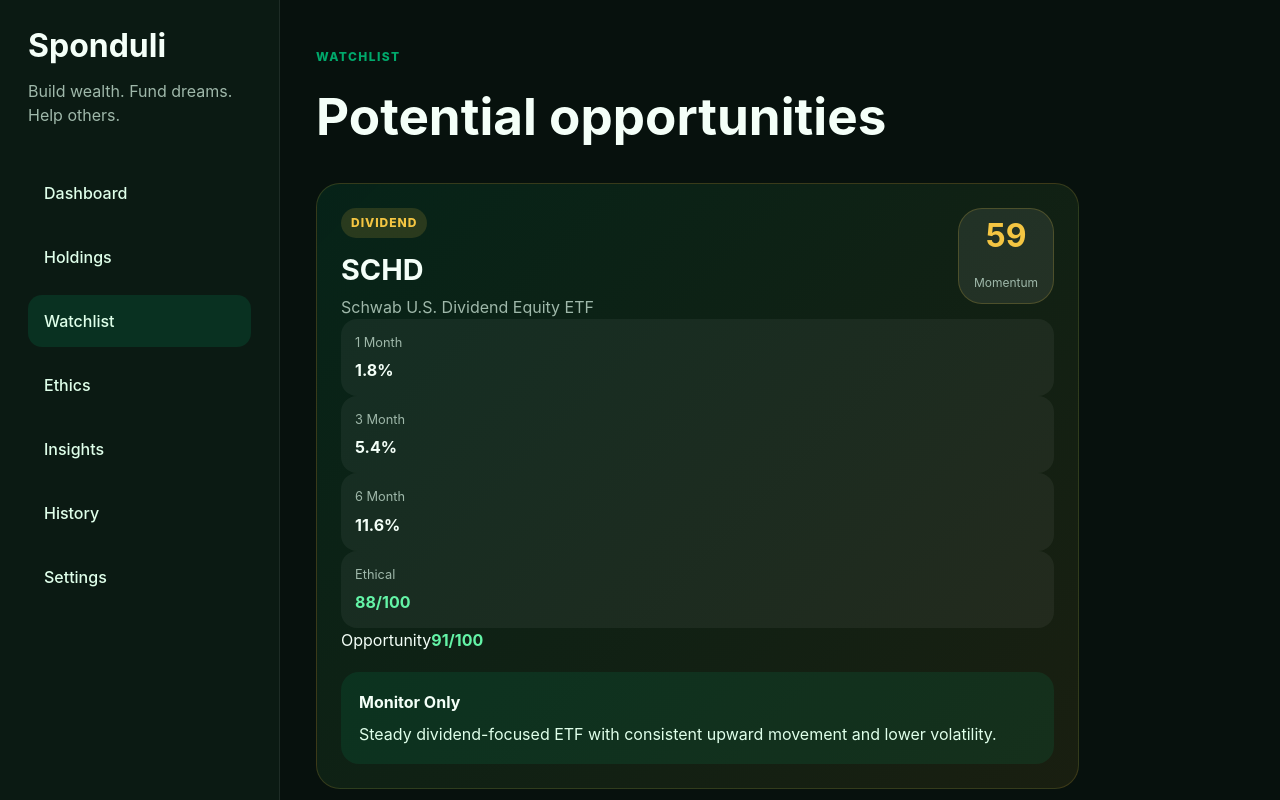
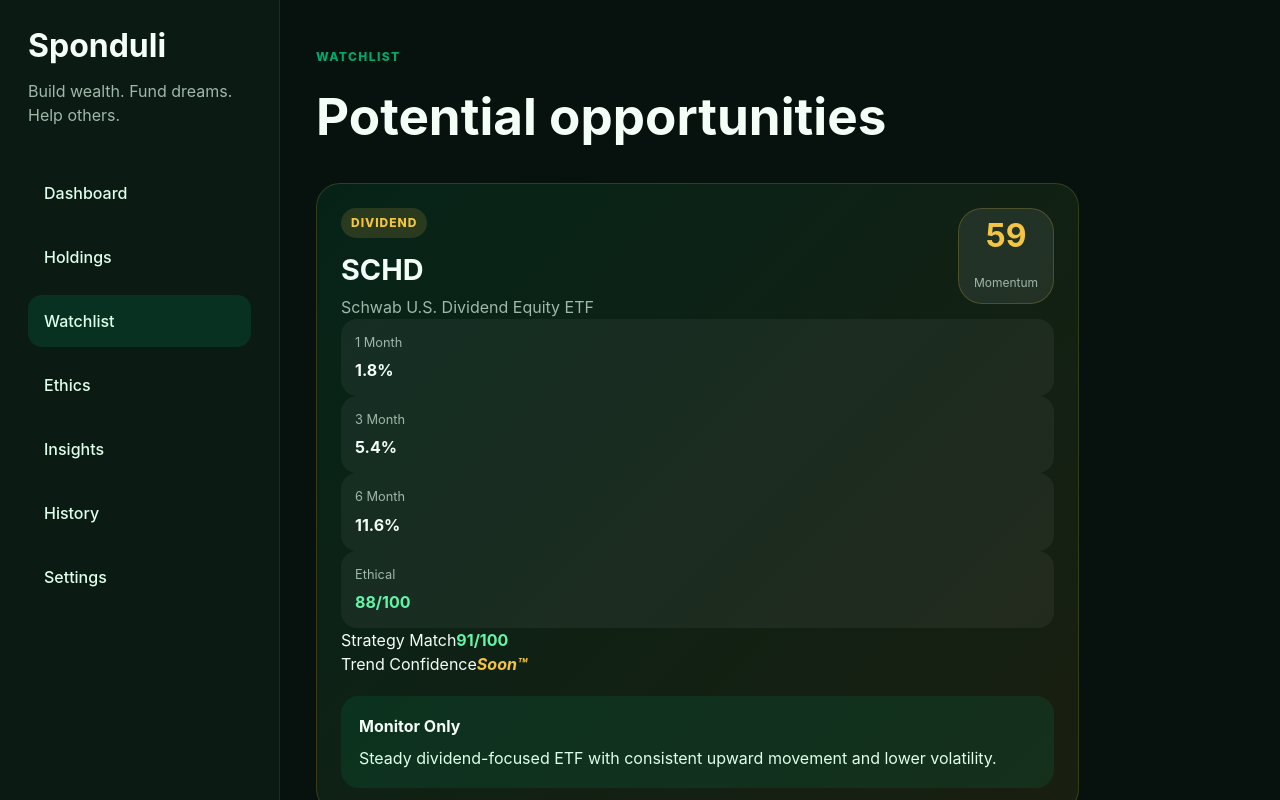
Before and after one commit to rtocastro/sponduli, a React (Vite) app: page /watchlist in a window 1280 px wide. Shown: the top 800 px of the page. Built offline with nearby package versions, Linux system fonts and the light colour scheme.

Commit message:
updated watchlistjsx and changed named of opp and added trendconfi

```diff
--- a/src/App.css
+++ b/src/App.css
@@ -686,6 +686,11 @@
   margin-bottom: 6px;
 }
 
+.coming-soon-score {
+  color: #f4c542;
+  font-style: italic;
+}
+
 @media (max-width: 700px) {
   .market-test-row,
   .quote-result {
--- a/src/pages/Watchlist.jsx
+++ b/src/pages/Watchlist.jsx
@@ -77,12 +77,18 @@
                             </div>
 
                             <div>
-                                <span>Opportunity</span>
+                                <span>Strategy Match</span>
                                 <strong className={opportunityScore >= 75 ? "positive" : "negative"}>
                                     {opportunityScore}/100
                                 </strong>
                             </div>
 
+                            <div>
+                                <span>Trend Confidence</span>
+                                <strong className="coming-soon-score">
+                                    Soon™
+                                </strong>
+                            </div>
 
                             <div className="opportunity-callout">
                                 {isBelowEthicalMinimum && (
```
